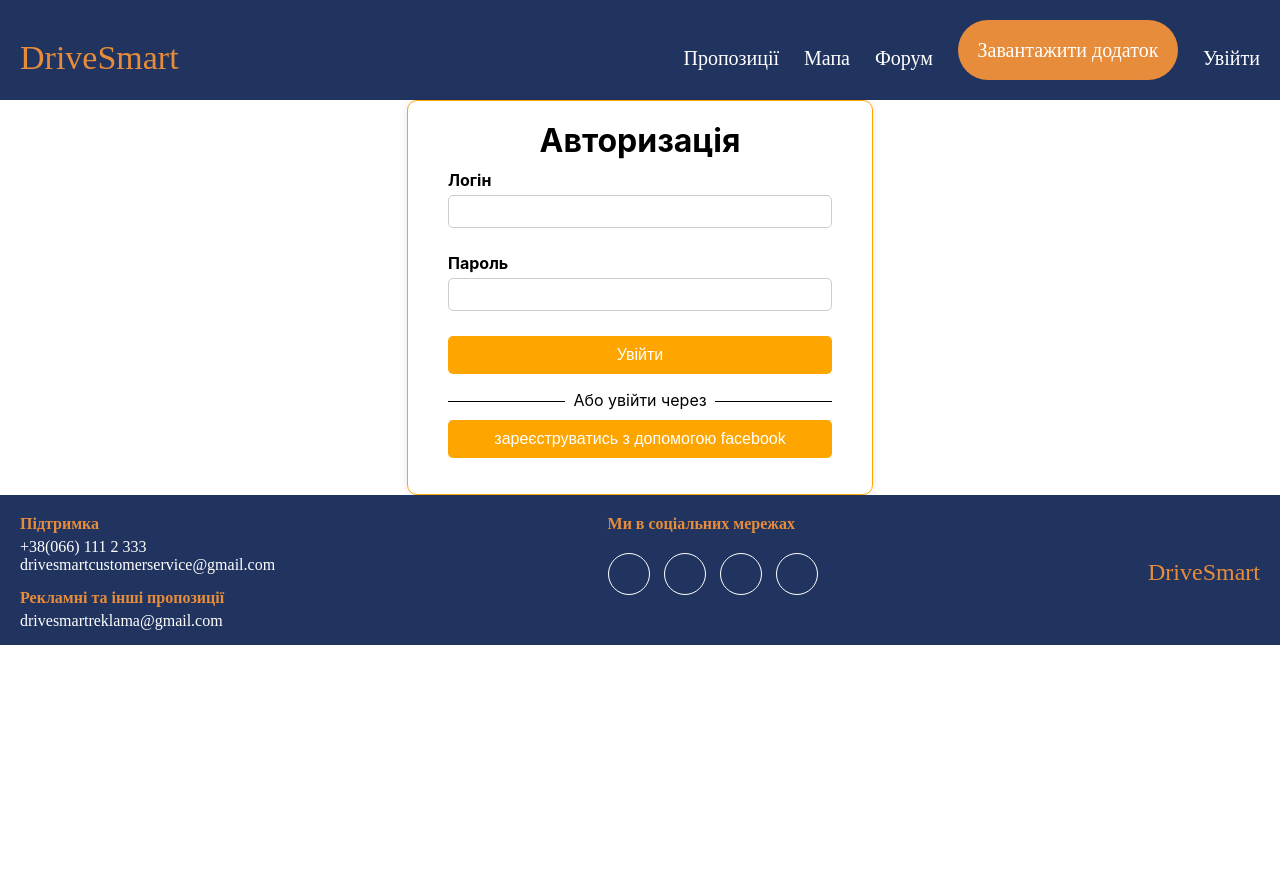
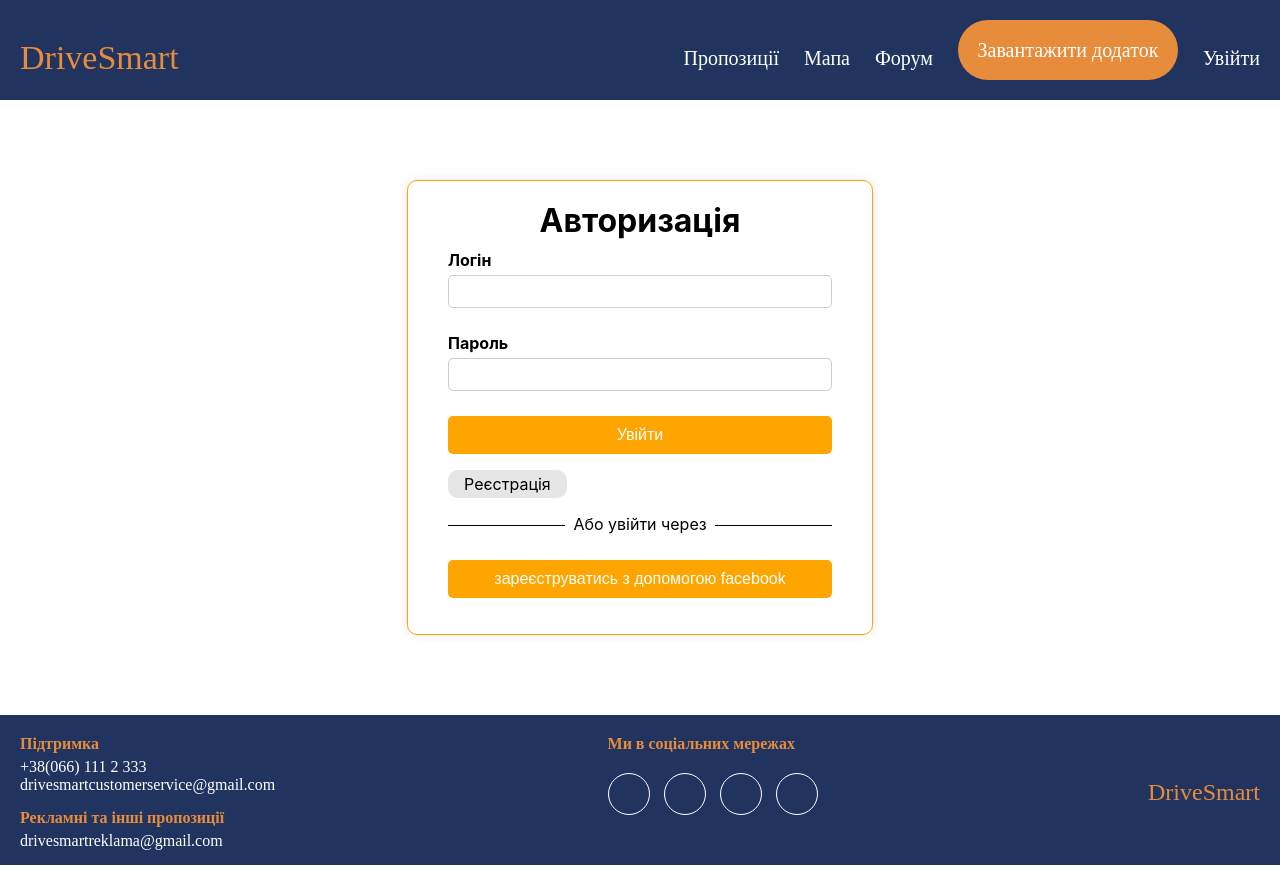
Before and after one commit to bandvov/cars, a React (Create React App) app: page /auth/login in a window 1280 px wide. Before the commit the page ends 800 px from the top, so only its background shows below. Built offline with nearby package versions, Linux system fonts and the light colour scheme.

Commit message:
fix auth

```diff
--- a/src/components/modals/FacebookButton.js
+++ b/src/components/modals/FacebookButton.js
@@ -1,4 +1,4 @@
-import React, { useEffect } from "react";
+import React from "react";
 import { loginFacebook } from "../../api/auth";
 
 export default function FacebookButton() {
--- a/src/components/modals/Login/Login.css
+++ b/src/components/modals/Login/Login.css
@@ -1,54 +1,10 @@
-.form-container {
-  border-radius: 2rem;
-  width: 30%;
-  padding: 20px 40px;
-  border: 1px solid orange;
-  border-radius: 10px;
-  box-shadow: 0 0 10px rgba(0, 0, 0, 0.1);
-  display: flex;
-  flex-direction: column;
-  align-items: stretch;
-}
-h1 {
-  margin-bottom: 1rem;
-  text-align: center;
-}
-.form-group {
-  margin-bottom: 15px;
-  display: flex;
-  flex-direction: column;
-}
-
-label {
-  margin-top: 10px;
-  margin-bottom: 5px;
-  font-weight: bold;
-}
-
-input {
-  padding: 8px;
-  border: 1px solid #ccc;
-  border-radius: 5px;
-}
-
-.error {
-  color: red;
-  font-size: 0.875em;
-  margin-top: 5px;
-}
-
-.form-container button {
-  width: 100%;
-  padding: 10px;
-  border: none;
-  border-radius: 5px;
-  background-color: orange;
-  color: white;
-  font-size: 1em;
-  cursor: pointer;
-  margin-top: 10px;
-}
-
 button:disabled {
   background-color: #ccc;
 }
+
+ a.registration {
+  width: max-content;
+  padding: 4px 16px;
+  border-radius: 10px;
+  background-color: rgb(230, 230, 230);
+}
--- a/src/components/modals/Login/Login.js
+++ b/src/components/modals/Login/Login.js
@@ -4,7 +4,7 @@ import * as Yup from "yup";
 import "./Login.css";
 import FacebookButton from "../FacebookButton";
 import { login } from "../../../api/users";
-import { useNavigate } from "react-router-dom";
+import { Link, useNavigate } from "react-router-dom";
 import { useAuth } from "../../../providers/AuthProvider";
 
 // Correct regular expression for Ukrainian mobile phone numbers
@@ -45,7 +45,7 @@ const LoginForm = () => {
           });
         }}
       >
-        {({ isSubmitting }) => (
+        {({ isValid, isSubmitting }) => (
           <Form>
             <h1>Авторизація</h1>
             <div className="form-group">
@@ -59,13 +59,18 @@ const LoginForm = () => {
               <ErrorMessage name="password" component="div" className="error" />
             </div>
 
-            <button type="submit" disabled={isSubmitting}>
+            <button type="submit" disabled={!isValid}>
               Увійти
             </button>
           </Form>
         )}
       </Formik>
-      <div style={{ display: "flex" }}>
+
+      <Link className="registration" to="/auth/registration">
+        Реєстрація
+      </Link>
+
+      <div style={{ display: "flex", margin: "1rem 0" }}>
         <div
           style={{
             flex: 1,
--- a/src/components/modals/Register/Register.css
+++ b/src/components/modals/Register/Register.css
@@ -1,7 +1,7 @@
 .form-container {
   border-radius: 2rem;
   width: 30%;
-  margin: 0 auto;
+  margin: 5rem auto;
   padding: 20px 40px;
   border: 1px solid orange;
   border-radius: 10px;
--- a/src/components/modals/Register/Register.js
+++ b/src/components/modals/Register/Register.js
@@ -52,7 +52,7 @@ const RegistrationForm = () => {
         });
       }}
     >
-      {({ isSubmitting }) => (
+      {({ isValid }) => (
         <Form className="form-container">
           <h1>Зареєструйтесь зараз!</h1>
           <div className="form-group">
@@ -98,7 +98,7 @@ const RegistrationForm = () => {
             <ErrorMessage name="password" component="div" className="error" />
           </div>
 
-          <button type="submit" disabled={isSubmitting}>
+          <button type="submit" disabled={!isValid}>
             Зареєструватись
           </button>
           <FacebookButton />
--- a/src/providers/AuthProvider.js
+++ b/src/providers/AuthProvider.js
@@ -14,14 +14,14 @@ export const AuthProvider = ({ children }) => {
     const userName = Cookies.get("user_name");
     const userId = Cookies.get("user_id");
     if (userName) {
-      setUserName(JSON.parse(userName));
+      setUserName(userName);
     }
     if (userId) {
-      setUserId(JSON.parse(userId));
+      setUserId(userId);
     }
   }, []);
 
-  const login = (user) => {
+  const login = ({ userName, userId }) => {
     // Logic to authenticate user
     setUserName(userName);
     setUserId(userId);
```
